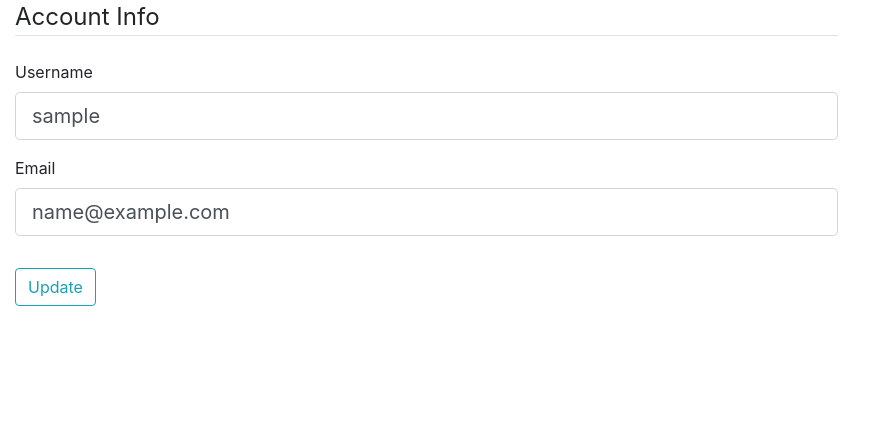
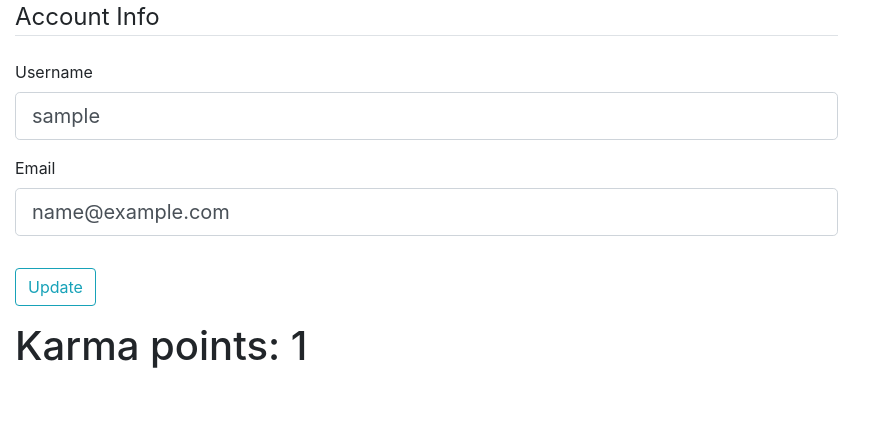
Before and after one commit to RambaMamba/Flask-Pookarma, a Flask app: page /account in a window 1280 px wide. Shown: the part 143-574 px from the top of the page, without its empty margins (0-886 px from the left). Run offline with Flask 2, Linux system fonts and the light colour scheme; a user stored in the database is signed in; tables that the repository leaves empty hold one stand-in row (values such as "Sample post"); some libraries are stand-ins or nearby versions.

Commit message:
Added to DB score for postin

```diff
--- a/Pookarma/models.py
+++ b/Pookarma/models.py
@@ -7,11 +7,13 @@ def load_user(user_id):
     return User.query.get(int(user_id))
 
 class User(db.Model, UserMixin):
+
     id = db.Column(db.Integer, primary_key=True)
     username = db.Column(db.String(20), unique=True, nullable=False)
     email = db.Column(db.String(120), unique=True, nullable=False)
     image_file = db.Column(db.String(20), nullable=False, default='default.jpeg')
     password = db.Column(db.String(60), nullable=False)
+    karma = db.Column(db.Integer, nullable =False, default = 0)
     posts = db.relationship('Post', backref='author', lazy=True)
 
     def __repr__(self):
--- a/Pookarma/routes.py
+++ b/Pookarma/routes.py
@@ -9,19 +9,19 @@ import os
 import urllib.request
 
 
-
+@app.route("/post/feed")
 @app.route("/")
 @app.route("/feed")
 def feed():
     posts = Post.query.all()
     return render_template('feed.html', posts = posts)
 
-
+@app.route('/post/about', methods=['GET', 'POST'])
 @app.route("/about")
 def about():
     return render_template('about.html', title='About')
 
-
+@app.route('/post/register', methods=['GET', 'POST'])
 @app.route("/register", methods=['GET', 'POST'])
 def register():
     if current_user.is_authenticated:
@@ -29,7 +29,7 @@ def register():
     form = RegistrationForm()
     if form.validate_on_submit():
         hashed_password = bcrypt.generate_password_hash(form.password.data).decode('utf-8')
-        user = User(username = form.username.data, email = form.email.data, password= hashed_password)
+        user = User(username = form.username.data, email = form.email.data, password= hashed_password, karma = 0)
         db.session.add(user)
         db.session.commit()
 
@@ -37,7 +37,7 @@ def register():
         return redirect(url_for('feed'))
     return render_template('register.html', title='Register', form=form)
 
-
+@app.route('/post/login', methods=['GET', 'POST'])
 @app.route("/login", methods=['GET', 'POST'])
 def login():
     if current_user.is_authenticated:
@@ -54,12 +54,15 @@ def login():
     return render_template('login.html', title='Login', form=form)
 
 @app.route("/logout")
+@app.route('/post/logout')
+
 def logout():
     logout_user()
     flash('Logout success!')
     return redirect(url_for('feed'))
 
 @app.route("/account", methods=['GET', 'POST'])
+@app.route('/post/account', methods=['GET', 'POST'])
 @login_required
 def account():
     form = UpdateAccountForm()
@@ -78,11 +81,15 @@ def account():
 @app.route("/post/new", methods=['GET', 'POST'])
 @login_required
 def new_post():
+    print("function started")
     form = PostForm()
     if form.validate_on_submit():
         post = Post(title = form.title.data, author = current_user)
         db.session.add(post)
+        current_user.karma += 1
         db.session.commit()
+        str123 = "You now have " + str(current_user.karma) +" karma points!"
+        flash(str123, 'success')
         flash('Your post has been created!', 'success')
         return redirect(url_for('feed'))
     return render_template('create_post.html', title='New Post', form = form)
--- a/Pookarma/templates/account.html
+++ b/Pookarma/templates/account.html
@@ -14,6 +14,7 @@
   <div class="content-section">
         <form method="POST" action="">
             {{ form.hidden_tag() }}
+
             <fieldset class="form-group">
                 <legend class="border-bottom mb-4">Account Info</legend>
                 <div class="form-group">
@@ -49,6 +50,8 @@
             <div class="form-group">
                 {{ form.submit(class="btn btn-outline-info") }}
             </div>
+            <h1> Karma points: {{ current_user.karma }} </h1>
+
         </form>
     </div>
   <!-- FORM HERE -->
--- a/run.py
+++ b/run.py
@@ -1,4 +1,5 @@
 from Pookarma import app
 
 if __name__ == '__main__':
+    print("hello")
     app.run(debug = "true")
```
Also changed, not shown: Pookarma/site.db.
